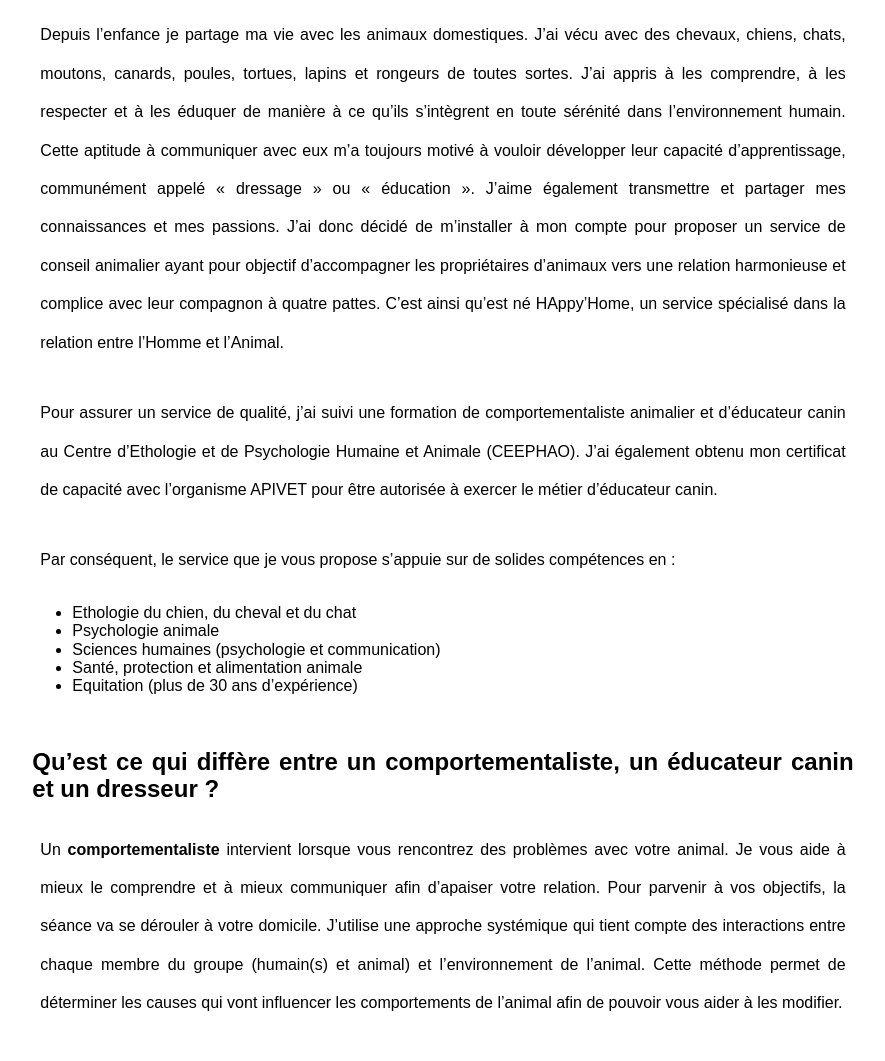
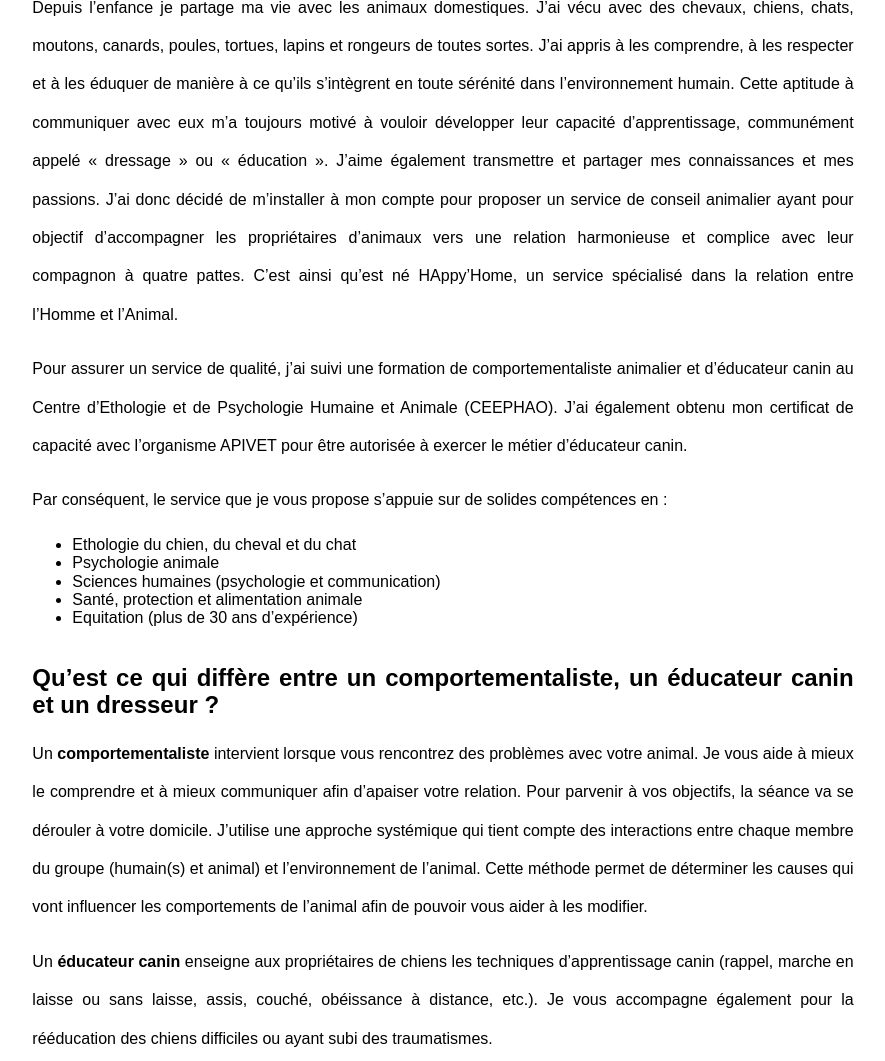
Before and after one commit to christopheboivin/happy-home-v2, a plain HTML site: page qui-suis-je.html in a window 1280 px wide. Shown: the part 669-1730 px from the top of the page, without its empty margins (197-1082 px from the left). Drawn offline with nearby package versions, Linux system fonts and the light colour scheme.

Commit message:
review horaires

```diff
--- a/styles/main.css
+++ b/styles/main.css
@@ -26,13 +26,19 @@ a {
   font-weight: bold;
 }
 
+h2 {
+  margin-bottom: 0;
+}
+
+
 h3 {
   margin-bottom: 0;
 }
 
 legend.center {
-  text-align: center;
+  text-align: ce;
 }
+
 #pageHeader {
   grid-area: header;
   position: relative;
@@ -166,7 +172,6 @@ legend.center {
 #mainArticle p {
   position: relative;
   display: flow-root;
-  padding: 0.5em;
 }
 
 #left {
```
